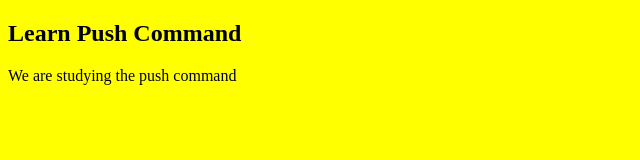
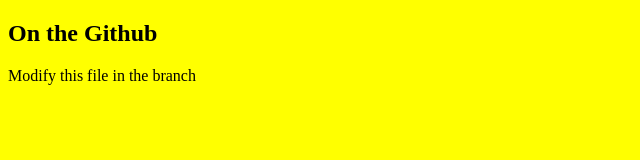
Before and after one commit to sudhansu1974/sudhansu_repo, a plain HTML site: page index.html in a window 1280 px wide. Shown: the whole page, without its empty margins (0-640 px from the left). Drawn offline with Linux system fonts and the light colour scheme.

Commit message:
Update index.html in branch
<h2>On the Github</h2>
    <p>Modify this file in the branch</p>

```diff
--- a/index.html
+++ b/index.html
@@ -8,7 +8,7 @@
     <link rel="stylesheet" href="bgcolor.css"
 </head>
 <body>
-    <h2>Learn Push Command</h2>
-    <p>We are studying the push command</p>
+    <h2>On the Github</h2>
+    <p>Modify this file in the branch</p>
 </body>
 </html>
```
